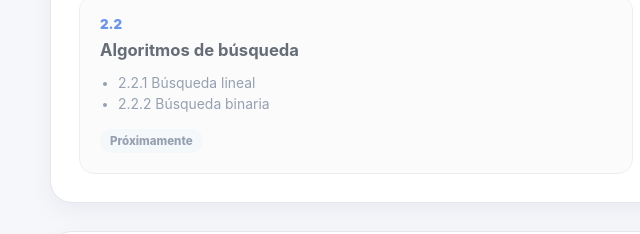
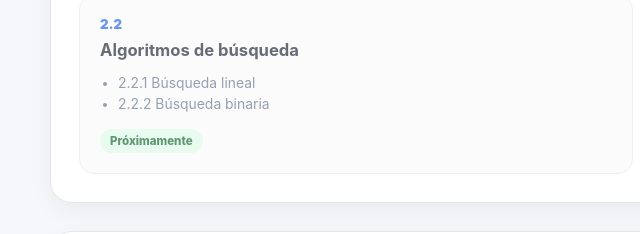
Before and after one commit to patricia-figueroa-millan/aestructuradatos, a website: page public/index.html in a window 1280 px wide. Shown: the part 1160-1394 px from the top of the page, 0-640 px from the left. Drawn offline with Linux system fonts and the light colour scheme.

```diff
--- a/public/index.html
+++ b/public/index.html
@@ -426,7 +426,7 @@
             <li>2.2.2 Búsqueda binaria</li>
           </ul>
 
-          <span class="estado proximamente">Próximamente</span>
+          <span class="estado disponible">Próximamente</span>
         </div>
 
       </div>
```
